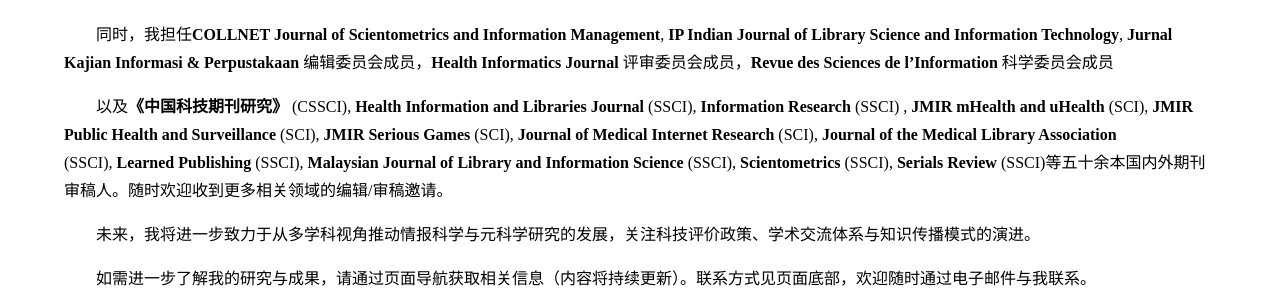
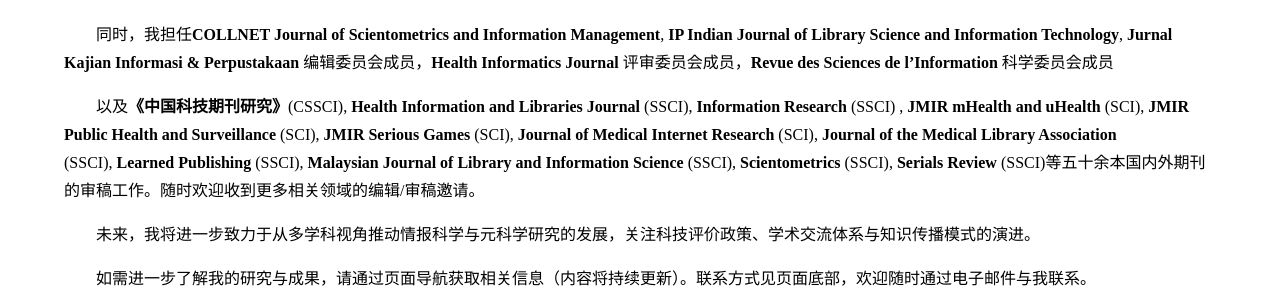
Before and after one commit to jiang-yuyan/Yuyan-Jiang-CV, a Jekyll site: the page built from index-zh.md, in a window 1280 px wide and 1135 px high. Shown: the part 730-1020 px from the top of the window. Built offline with Jekyll 4.4.1, drawn with Linux system fonts in a browser that asks for light colours.

Commit message:
update info

```diff
--- a/index-zh.md
+++ b/index-zh.md
@@ -27,7 +27,7 @@ title: index-zh
 
 &#8195;&#8195;同时，我担任**COLLNET Journal of Scientometrics and Information Management**, **IP Indian Journal of Library Science and Information Technology**, **Jurnal Kajian Informasi & Perpustakaan** 编辑委员会成员，**Health Informatics Journal** 评审委员会成员，**Revue des Sciences de l'Information** 科学委员会成员
 
-&#8195;&#8195;以及**《中国科技期刊研究》** (CSSCI), **Health Information and Libraries Journal** (SSCI), **Information Research** (SSCI) , **JMIR mHealth and uHealth** (SCI), **JMIR Public Health and Surveillance** (SCI), **JMIR Serious Games** (SCI), **Journal of Medical Internet Research** (SCI), **Journal of the Medical Library Association** (SSCI), **Learned Publishing** (SSCI), **Malaysian Journal of Library and Information Science** (SSCI), **Scientometrics** (SSCI), **Serials Review** (SSCI)等五十余本国内外期刊审稿人。随时欢迎收到更多相关领域的编辑/审稿邀请。
+&#8195;&#8195;以及**《中国科技期刊研究》**(CSSCI), **Health Information and Libraries Journal** (SSCI), **Information Research** (SSCI) , **JMIR mHealth and uHealth** (SCI), **JMIR Public Health and Surveillance** (SCI), **JMIR Serious Games** (SCI), **Journal of Medical Internet Research** (SCI), **Journal of the Medical Library Association** (SSCI), **Learned Publishing** (SSCI), **Malaysian Journal of Library and Information Science** (SSCI), **Scientometrics** (SSCI), **Serials Review** (SSCI)等五十余本国内外期刊的审稿工作。随时欢迎收到更多相关领域的编辑/审稿邀请。
 
 &#8195;&#8195;未来，我将进一步致力于从多学科视角推动情报科学与元科学研究的发展，关注科技评价政策、学术交流体系与知识传播模式的演进。
 
```
Also changed, not shown: publication/publications.md (+1 -1 lines), publication/publications-zh.md (line endings or trailing spaces).
